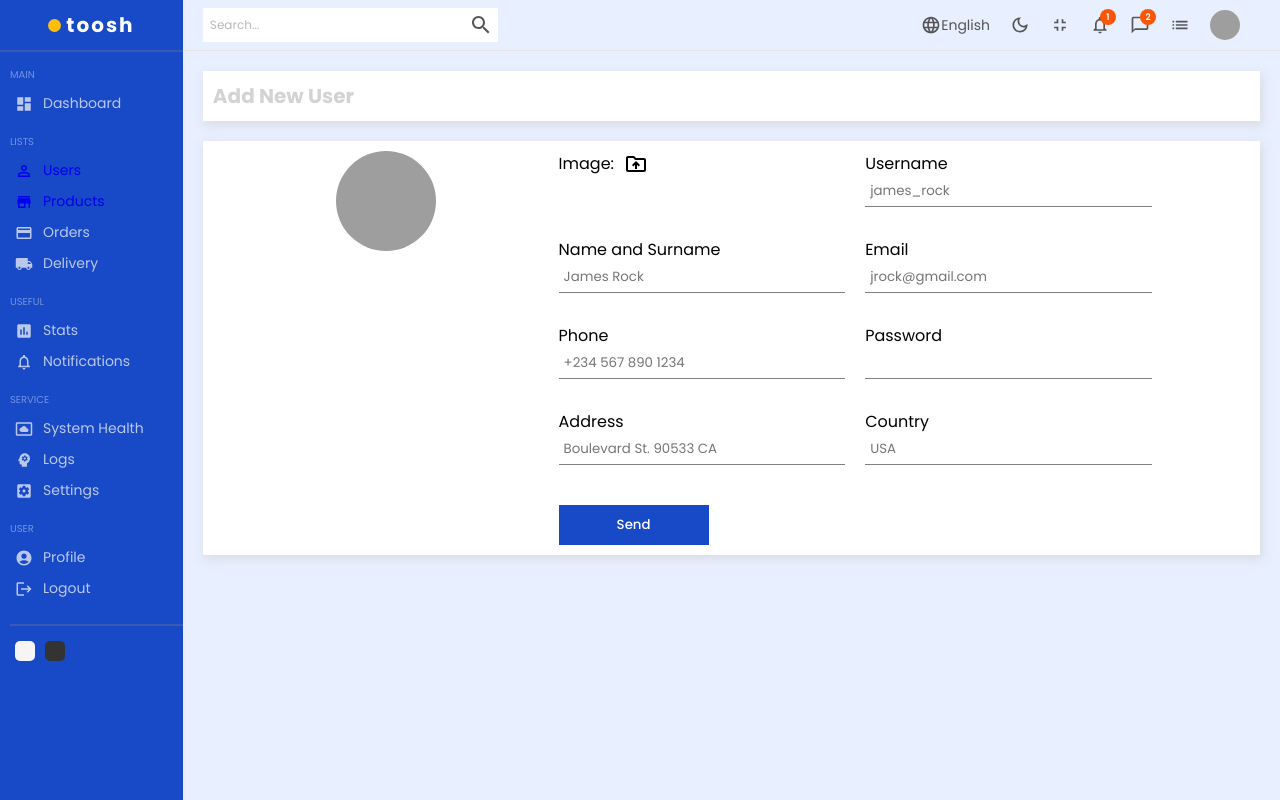
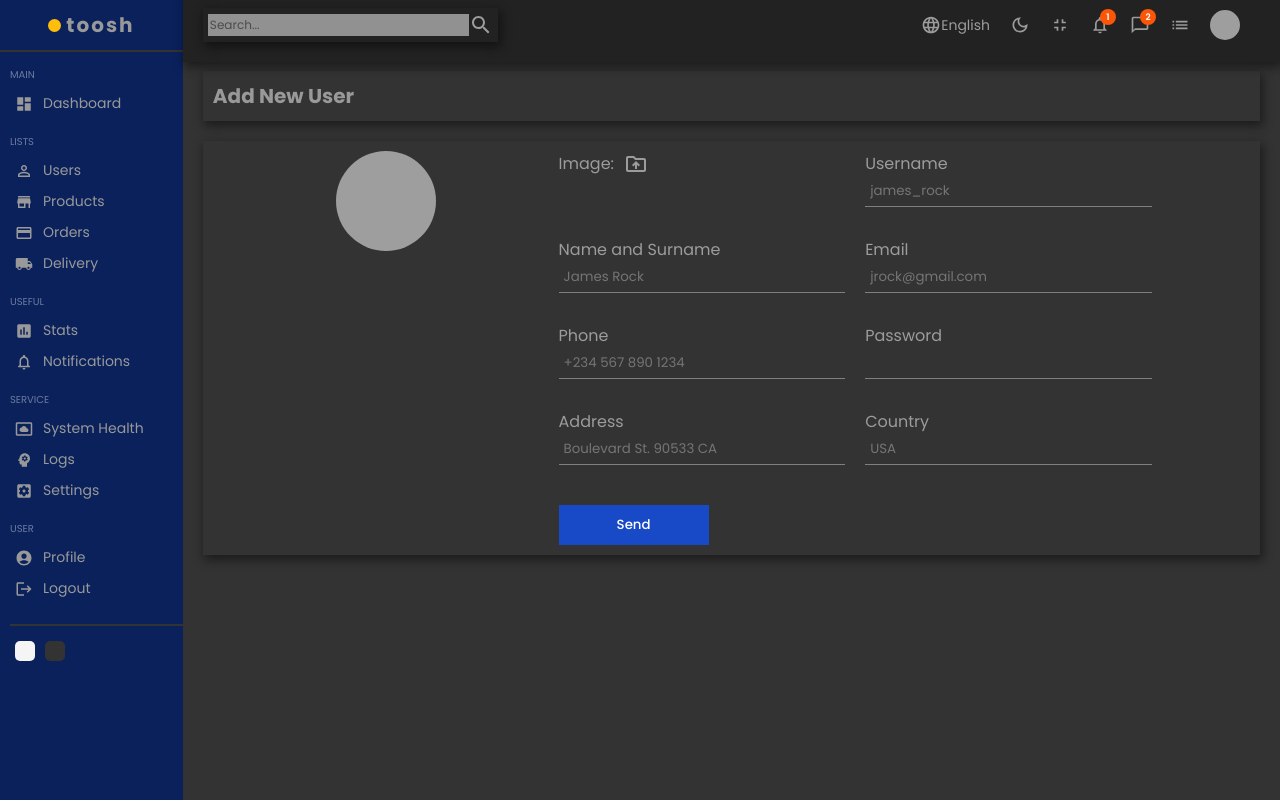
Before and after one commit to SanyaOdare/toosh-dashboard-react-app, a React (Create React App) app: page /users/newpage in a window 1280 px wide. Built offline with nearby package versions, Linux system fonts and the light colour scheme; grey boxes are pictures that could not be loaded; the HTML template or start-up script is replaced by a standard one.

Commit message:
improve dark mode styling

```diff
--- a/src/components/datatable/Datatable.jsx
+++ b/src/components/datatable/Datatable.jsx
@@ -33,6 +33,7 @@ const Datatable = () => {
         </Link>
       </div>
       <DataGrid
+        className="datagrid"
         rows={userRows}
         columns={userColumns.concat(actionColumn)}
         pageSize={9}
--- a/src/components/navbar/navbar.scss
+++ b/src/components/navbar/navbar.scss
@@ -50,6 +50,7 @@
         .avatar {
           border-radius: 50%;
           height: 30px;
+          object-fit: cover;
           width: 30px;
         }
 
--- a/src/components/sidebar/sidebar.scss
+++ b/src/components/sidebar/sidebar.scss
@@ -1,6 +1,5 @@
 .sidebar {
   background-color: #1849C6;
-  // border-right: 0.5px solid #dcdcdc;
   flex: 1;
   min-height: 100vh;
 
--- a/src/style/dark.scss
+++ b/src/style/dark.scss
@@ -1,3 +1,100 @@
 .app.dark {
   background-color: #222;
+  color: rgb(156, 156, 156);
+
+  .chartGrid {
+    stroke:rgba(228, 228, 228, 0.219);
+  }
+
+  .table {
+    background-color: #111;
+
+    .tableCell {
+      color: #808080;
+    }
+  }
+
+  .homeContainer,
+  .listContainer,
+  .featured,
+  .widget,
+  .chart,
+  .wrapper,
+  .search {
+    background-color: #222;
+    color: rgb(156, 156, 156);
+    box-shadow: 2px 4px 10px 1px rgba(0, 0, 0, 0.47);
+    -webkit-box-shadow: 2px 4px 10px 1px rgba(0, 0, 0, 0.47);
+  }
+
+  .navbar {
+    border-color: #333;
+    color: #999;
+
+    .search {
+      border-color: #808080;
+    }
+  }
+
+  .sidebar {
+    background-color: #0a215c;
+    border-color: #000;
+
+    .top {
+      background-color: #0a215c;
+      .logo {
+        color: #999;
+      }
+    }
+    hr {
+      border-color: #333;
+    }
+    ul {
+      li {
+        color: #999;
+        &:hover {
+          background-color: #071946;
+        }
+        .icon {
+          color: #999;
+        }
+      }
+    }
+  }
+  .datatable {
+    .datagrid {
+      border: none;
+      color: #808080;
+
+      .viewButton,
+      .deleteButton,
+      .cellWithStatus {
+        border: none;
+        color: #808080;
+      }
+    }
+  }
+  .newpage {
+    .newContainer {
+      h1 {
+        color: #999;
+      }
+      background-color: #333;
+      .top,
+      .bottom {
+        background-color: #333;
+        color: rgb(156, 156, 156);
+        box-shadow: 2px 4px 10px 1px rgba(0, 0, 0, 0.47);
+        -webkit-box-shadow: 2px 4px 10px 1px rgba(0, 0, 0, 0.47);
+
+        form {
+          .formInput {
+            input {
+              background-color: #333;
+            }
+          }
+        }
+      }
+    }
+  }
 }
```
